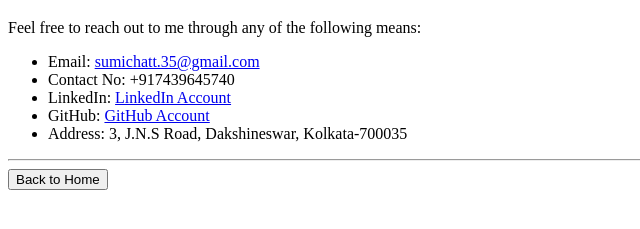
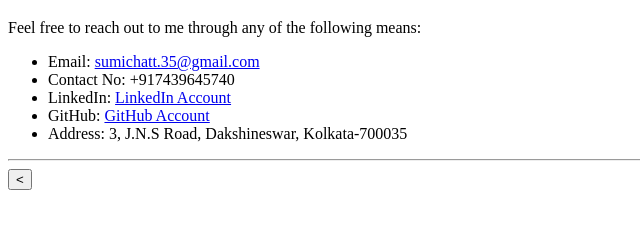
Before and after one commit to ayush2005soumya/Online-Resume, a plain HTML site: page Public/contacts.html in a window 1280 px wide. Shown: the part 61-290 px from the top of the page, without its empty margins (0-640 px from the left). Drawn offline with Linux system fonts and the light colour scheme.

Commit message:
Update contacts.html

```diff
--- a/Public/contacts.html
+++ b/Public/contacts.html
@@ -16,6 +16,6 @@
         <li>Address: 3, J.N.S Road, Dakshineswar, Kolkata-700035</li>
     </ul>
     <hr/>
-    <button type="button" onclick="window.location.href='../index.html'">Back to Home</button>
+    <button type="button" onclick="window.location.href='../index.html'"><<Back</button>
 </body>
 </html>
```
